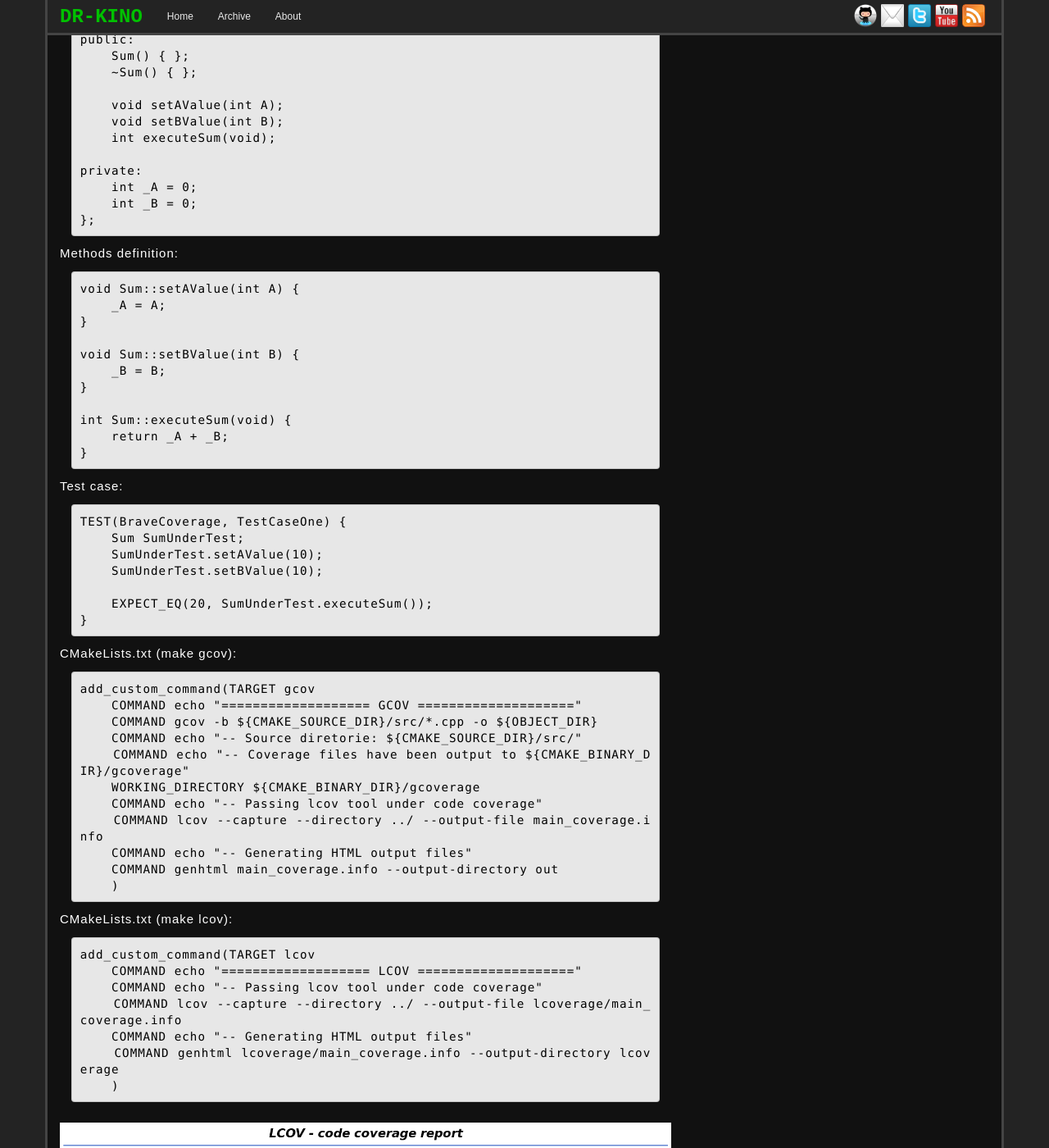
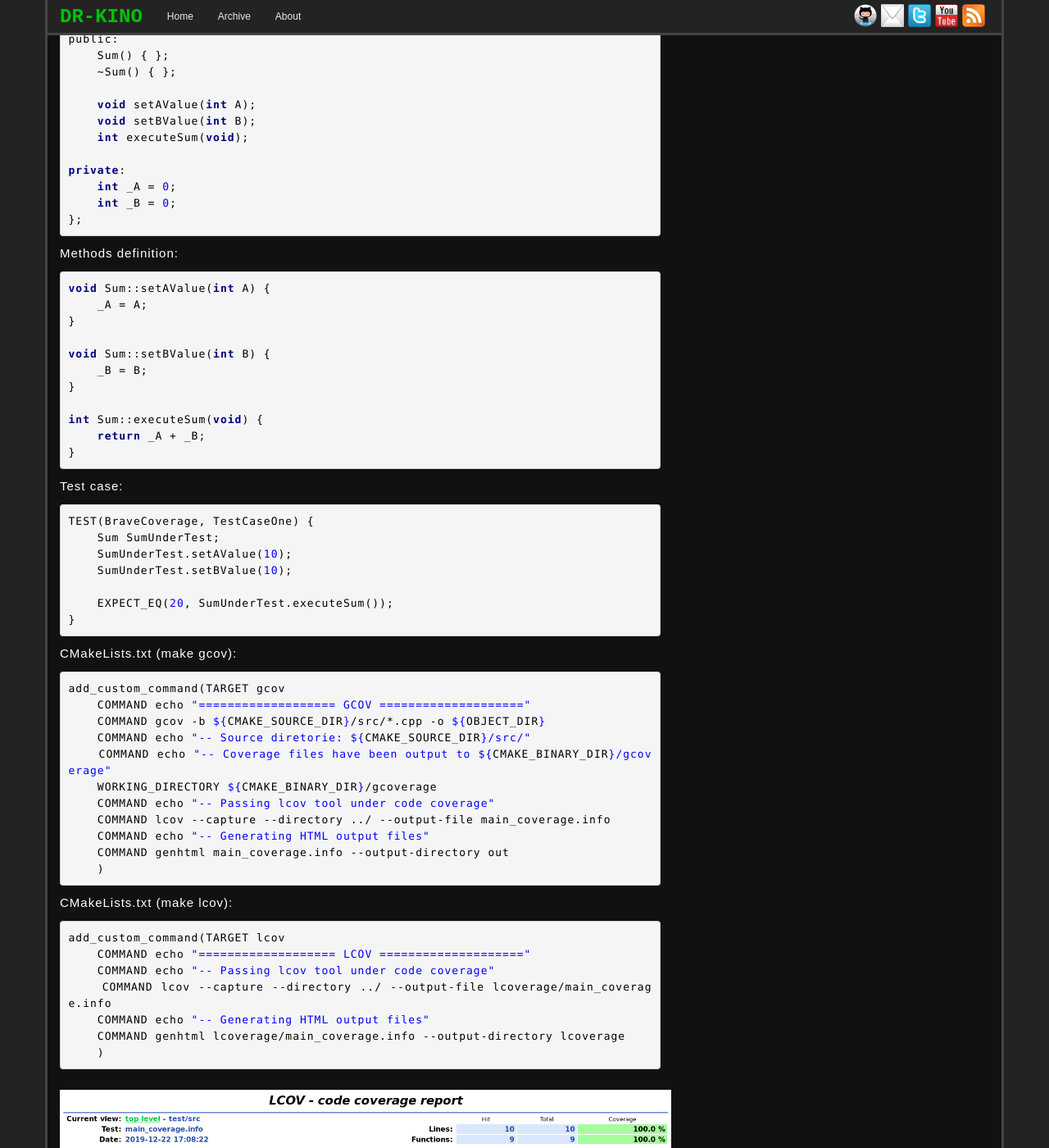
Before and after one commit to dr-kino/dr-kino.github.io, a Jekyll site: the page built from _posts/2019-12-22-test-coverage-using-gtest-gcov-and-lcov.markdown, in a window 1280 px wide and 1400 px high, scrolled down 807 px. Shown: the whole window at 82% size. Built offline with Jekyll 4.4.1, drawn with Linux system fonts in a browser that asks for light colours; nearby versions of some CDN libraries; comment, search, counter and statistics services are not loaded.

Commit message:
Changing syntax for code snippet.

````diff
--- a/_posts/2019-12-22-test-coverage-using-gtest-gcov-and-lcov.markdown
+++ b/_posts/2019-12-22-test-coverage-using-gtest-gcov-and-lcov.markdown
@@ -18,7 +18,7 @@ The tool chosen to execute code coverage is [gcov](https://linux.die.net/man/1/g
 <img src="/images/posts/00005-E.png" />
 
 Class declaration:
-```
+{% highlight c++ %}
 class Sum
 {
 public:
@@ -33,10 +33,10 @@ private:
     int _A = 0;
     int _B = 0;
 };
-```
+{% endhighlight %}
 
 Methods definition:
-```
+{% highlight c++ %}
 void Sum::setAValue(int A) {
     _A = A;
 }
@@ -48,10 +48,10 @@ void Sum::setBValue(int B) {
 int Sum::executeSum(void) {
     return _A + _B;
 }
-```
+{% endhighlight %}
 
 Test case:
-```
+{% highlight c++ %}
 TEST(BraveCoverage, TestCaseOne) {
     Sum SumUnderTest;
     SumUnderTest.setAValue(10);
@@ -59,10 +59,10 @@ TEST(BraveCoverage, TestCaseOne) {
 
     EXPECT_EQ(20, SumUnderTest.executeSum());
 }
-```
+{% endhighlight %}
 
 CMakeLists.txt (make gcov):
-```
+{% highlight cmake %}
 add_custom_command(TARGET gcov
     COMMAND echo "=================== GCOV ===================="
     COMMAND gcov -b ${CMAKE_SOURCE_DIR}/src/*.cpp -o ${OBJECT_DIR}
@@ -74,10 +74,10 @@ add_custom_command(TARGET gcov
     COMMAND echo "-- Generating HTML output files"
     COMMAND genhtml main_coverage.info --output-directory out
     )
-```
+{% endhighlight %}
 
 CMakeLists.txt (make lcov):
-```
+{% highlight cmake %}
 add_custom_command(TARGET lcov
     COMMAND echo "=================== LCOV ===================="
     COMMAND echo "-- Passing lcov tool under code coverage"
@@ -85,7 +85,7 @@ add_custom_command(TARGET lcov
     COMMAND echo "-- Generating HTML output files"
     COMMAND genhtml lcoverage/main_coverage.info --output-directory lcoverage
     )
-```
+{% endhighlight %}
 
 <img src="/images/posts/00005-A.png" />
 
````
